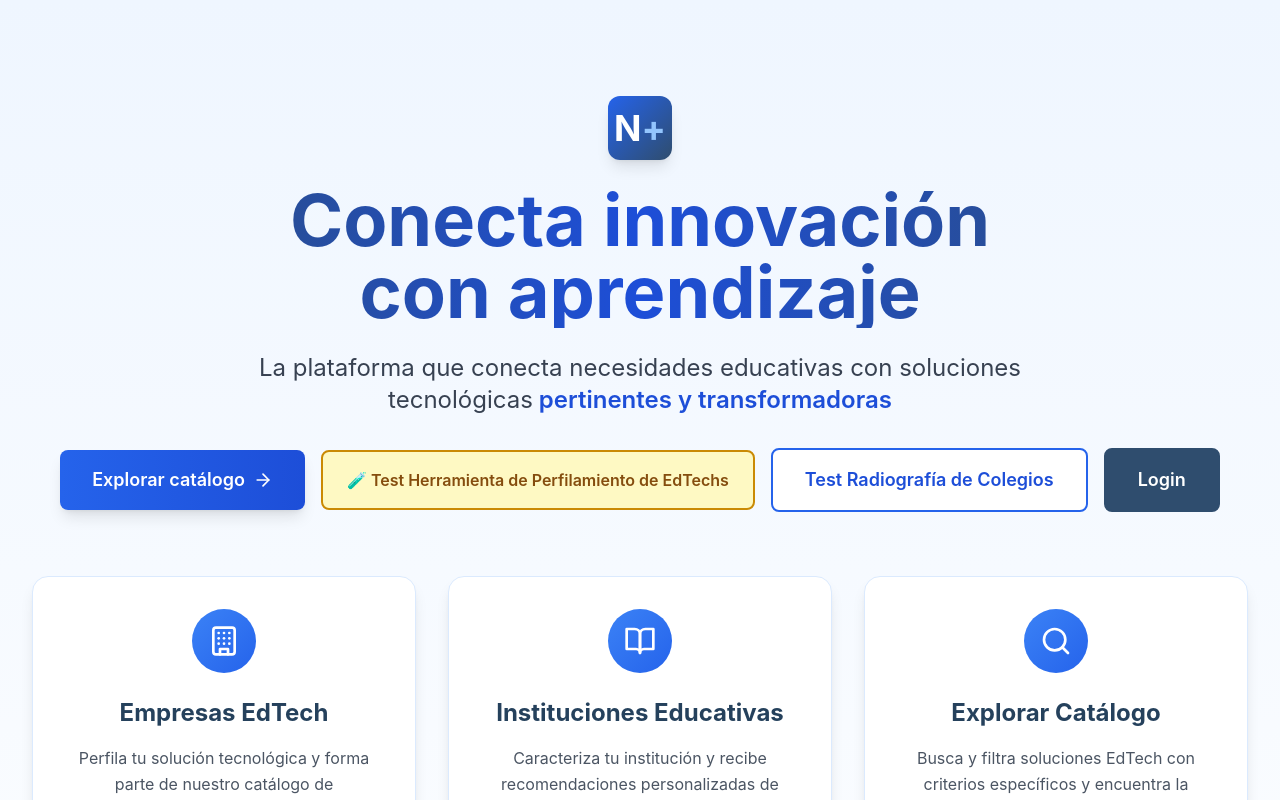
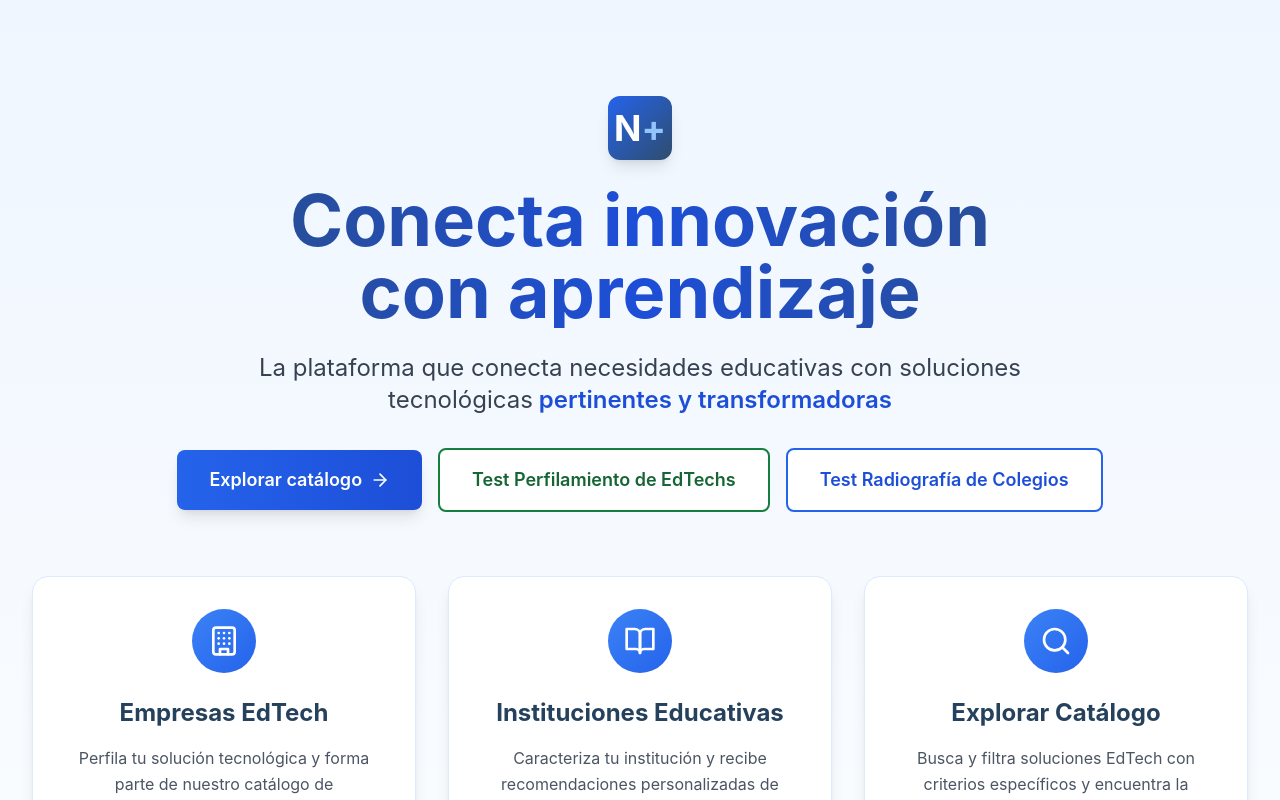
Before and after one commit to nealcobu-1989/nodo-plus, a React (Vite) app in the folder frontend/: page / in a window 1280 px wide. Shown: the top 800 px of the page. Built offline with nearby package versions, Linux system fonts and the light colour scheme.

Commit message:
style: Ajustes de forma en Landing page - botones de tests
- Eliminar botÃ³n de Login
- Cambiar texto del botÃ³n EdTechs a 'Test Perfilamiento de EdTechs' sin emoji
- Hacer botones de tests del mismo ancho
- Cambiar estilo del botÃ³n EdTechs a verde pino (mismo estilo que colegios)

```diff
--- a/frontend/src/pages/Landing.tsx
+++ b/frontend/src/pages/Landing.tsx
@@ -29,22 +29,15 @@ export default function Landing() {
             </Link>
             <Link
               to="/edtech/profile"
-              className="px-6 py-4 bg-yellow-100 text-yellow-800 border-2 border-yellow-600 rounded-lg hover:bg-yellow-200 transition-all font-semibold text-base flex items-center gap-2"
-              title="Explorar formulario de perfilamiento para pruebas"
+              className="w-full sm:w-auto px-8 py-4 bg-white text-green-800 border-2 border-green-700 rounded-lg hover:bg-green-50 transition-all font-semibold text-lg"
             >
-              🧪 Test Herramienta de Perfilamiento de EdTechs
+              Test Perfilamiento de EdTechs
             </Link>
             <Link
               to="/institution/questionnaire"
-              className="px-8 py-4 bg-white text-primary-700 border-2 border-primary-600 rounded-lg hover:bg-primary-50 transition-all font-semibold text-lg"
+              className="w-full sm:w-auto px-8 py-4 bg-white text-primary-700 border-2 border-primary-600 rounded-lg hover:bg-primary-50 transition-all font-semibold text-lg"
             >
               Test Radiografía de Colegios
-            </Link>
-            <Link
-              to="/login"
-              className="px-8 py-4 bg-navy-700 text-white border-2 border-navy-700 rounded-lg hover:bg-navy-800 transition-all font-semibold text-lg"
-            >
-              Login
             </Link>
           </div>
         </div>
```
